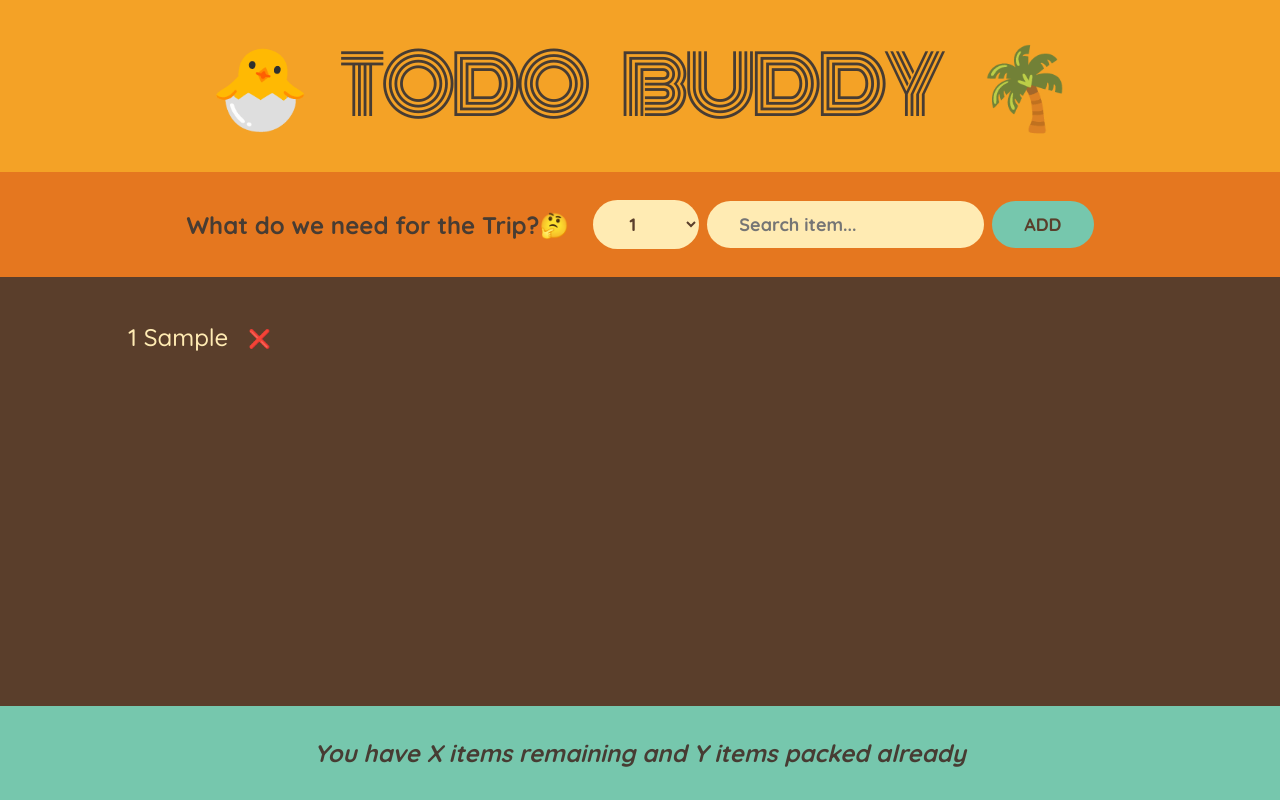
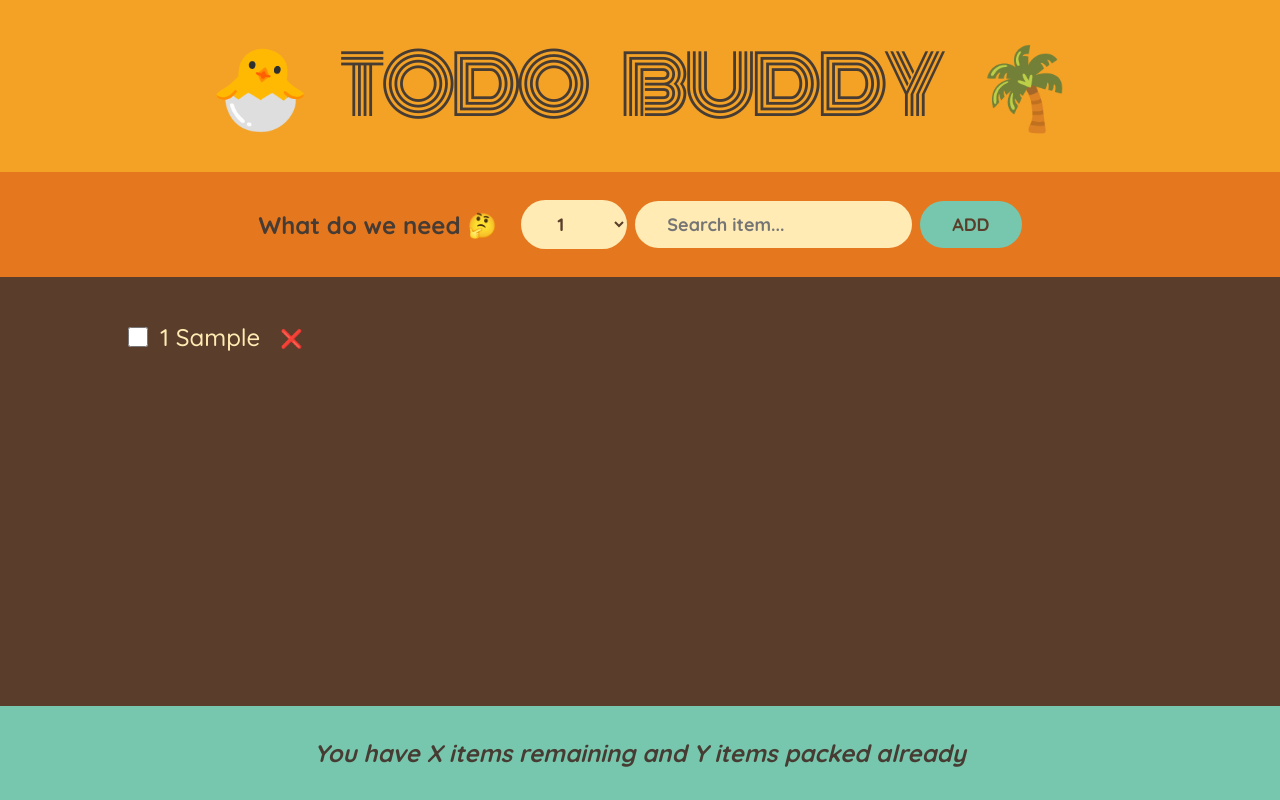
Before and after one commit to AshishK70/travel-app, a React (Create React App) app: page / in a window 1280 px wide. Both pictures are taken after typing "Sample" into the empty fields and a click on the button "ADD". Built offline with nearby package versions, Linux system fonts and the light colour scheme; the HTML template or start-up script is replaced by a standard one.

Commit message:
checking updates

```diff
--- a/src/App.js
+++ b/src/App.js
@@ -14,19 +14,21 @@ export default function App() {
     function hanldeAddItems(item){
       setItems((items)=>[...items, item] );
     }
-
     //  delete items
     function handleDeleteItems(id){
       console.log(id)
       setItems((items=>items.filter(item=>item.id !==id)));
     }
-
+    // update checkbox values
+    function handleToggleItems(id){
+      setItems(items=>items.map(item=>item.id ===id ? {...item, packed : !item.packed} :item))
+    }
 
   return (
     <div className="App">
       <Logo />
       <Form onAddItems={hanldeAddItems} />
-      <PackingList items= {items}  onDeleteItems={handleDeleteItems}/>
+      <PackingList items= {items}  onDeleteItems={handleDeleteItems} onToggleItems={handleToggleItems}/>
       <Stats />
 
     </div>
@@ -59,7 +61,7 @@ function Form({onAddItems}) {
     setSelect(1);
   }
   return <form className="add-form" onSubmit={handleSubmit}>
-    <h3>What do we need for the Trip?🤔</h3>
+    <h3>What do we need 🤔 </h3>
     <select value={select} onChange={(e)=>setSelect(Number(e.target.value))}>
       {/* using array.from method to dynamically setting 20 options instead of manually */}
       {Array.from({length:20},(_, i)=>i+1).map(num=><option value={num} key={num}>{num}</option>)}
@@ -69,14 +71,15 @@ function Form({onAddItems}) {
   </form>
 }
 
-function PackingList({items,onDeleteItems}) {
+function PackingList({items,onDeleteItems,onToggleItems}) {
   return <div className="list"><ul>
-    {items.map(item => <Item key={item.id} item={item}  onDeleteItems={onDeleteItems}/>)}
+    {items.map(item => <Item key={item.id} item={item}  onDeleteItems={onDeleteItems} onToggleItems={onToggleItems}/>)}
   </ul></div>
 }
-function Item({ item, onDeleteItems }) {
+function Item({ item, onDeleteItems,onToggleItems }) {
   return <li>
     {/* using ternary operater to set the class of packed items */}
+    <input type="checkbox" value={item.packed} onChange={()=>{onToggleItems(item.id)}}/>
     <span style={item.packed ? {textDecoration:'line-through'}:{}}>
     {item.select} {item.description}
     </span>
```
